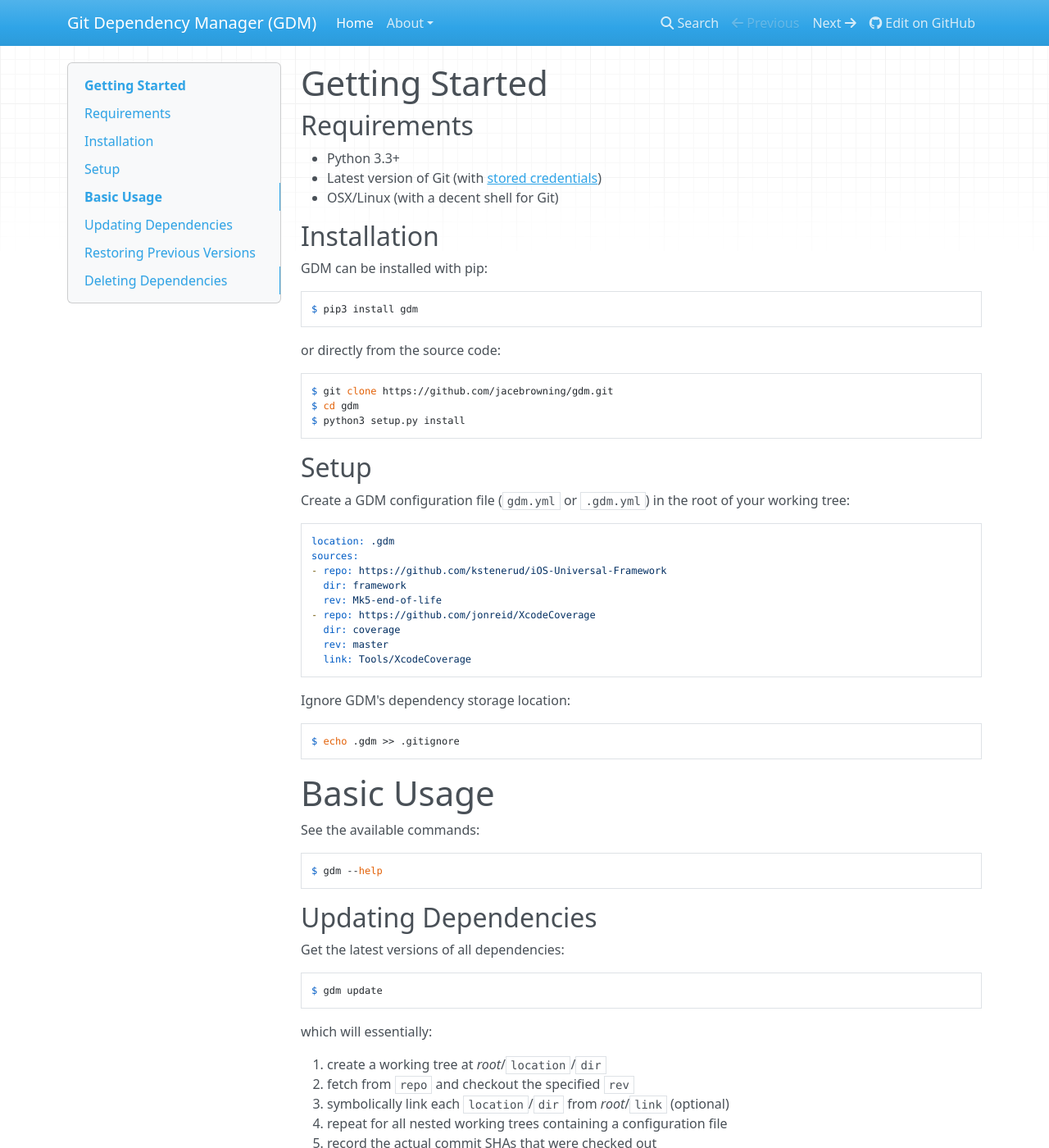
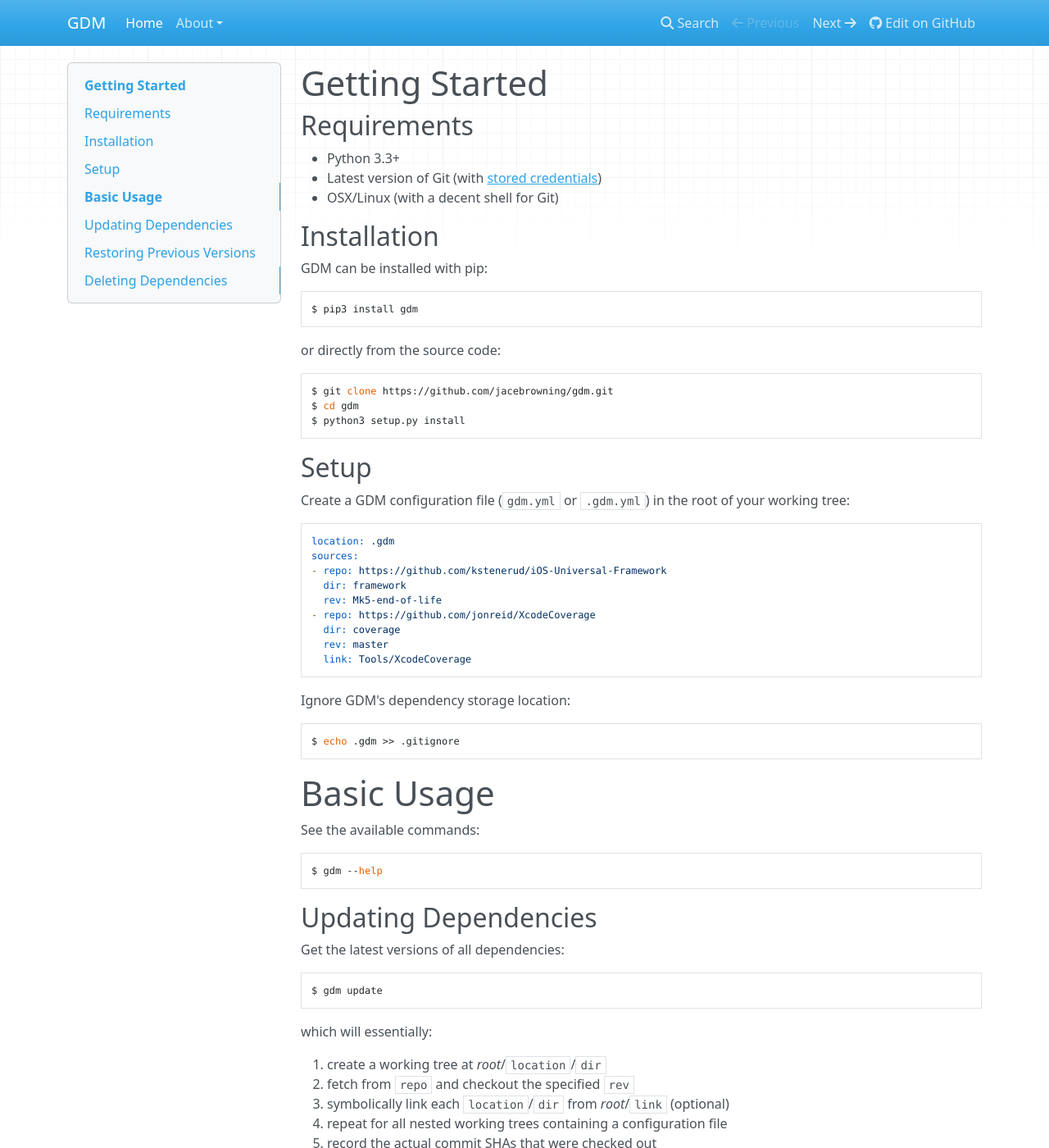
Before and after one commit to jacebrowning/gitman, an MkDocs documentation site: the page built from docs/index.md, in a window 1280 px wide and 1400 px high. Shown: the whole window at 82% size. Built offline with MkDocs 1.6.1, drawn with Linux system fonts in a browser that asks for light colours; nearby versions of some CDN libraries; old or Windows-style settings are respelled for this version of MkDocs; some of the changed text lies outside the part shown.

Commit message:
Update title and shell examples formatting

````diff
--- a/docs/index.md
+++ b/docs/index.md
@@ -13,13 +13,13 @@
 
 GDM can be installed with pip:
 
-```
+```sh
 $ pip3 install gdm
 ```
 
 or directly from the source code:
 
-```
+```sh
 $ git clone https://github.com/jacebrowning/gdm.git
 $ cd gdm
 $ python3 setup.py install
@@ -44,7 +44,7 @@
 
 Ignore GDM's dependency storage location:
 
-```
+```sh
 $ echo .gdm >> .gitignore
 ```
 
@@ -53,7 +53,7 @@
 
 See the available commands:
 
-```
+```sh
 $ gdm --help
 ```
 
@@ -62,7 +62,7 @@
 
 Get the latest versions of all dependencies:
 
-```
+```sh
 $ gdm update
 ```
 
@@ -86,13 +86,13 @@
 
 Display the specific revisions that are currently installed:
 
-```
+```sh
 $ gdm list
 ```
 
 Reinstall these specific versions at a later time:
 
-```
+```sh
 $ gdm install
 ```
 
@@ -101,6 +101,6 @@
 
 Remove all installed dependencies:
 
-```
+```sh
 $ gdm uninstall
 ```
--- a/mkdocs.yml
+++ b/mkdocs.yml
@@ -1,6 +1,7 @@
-site_name: Git Dependency Manager (GDM)
+site_name: GDM
+site_description: A language-agnostic "dependency manager" using Git.
+site_author: Jace Browning
 repo_url: https://github.com/jacebrowning/gdm
-site_author: Jace Browning
 google_analytics: ['UA-6468614-11', 'git-dependency-manager.info']
 
 theme: mkdocs
````
